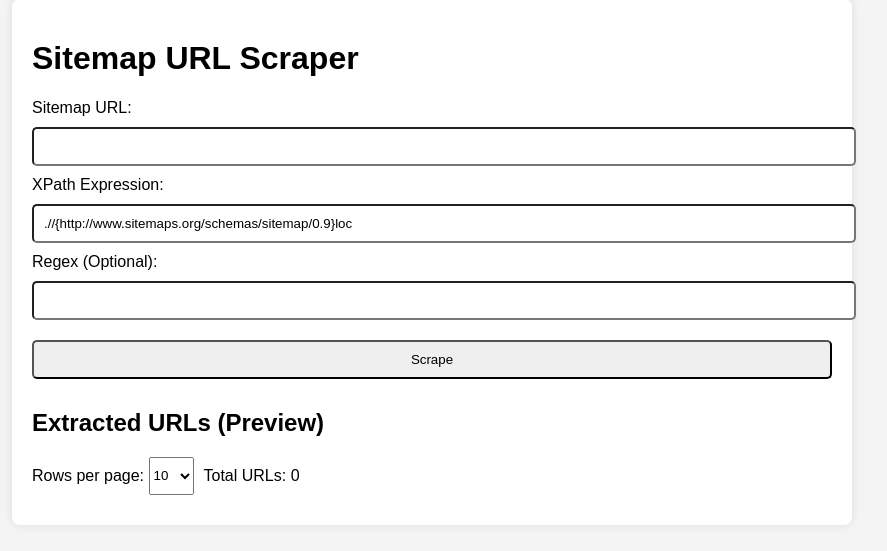
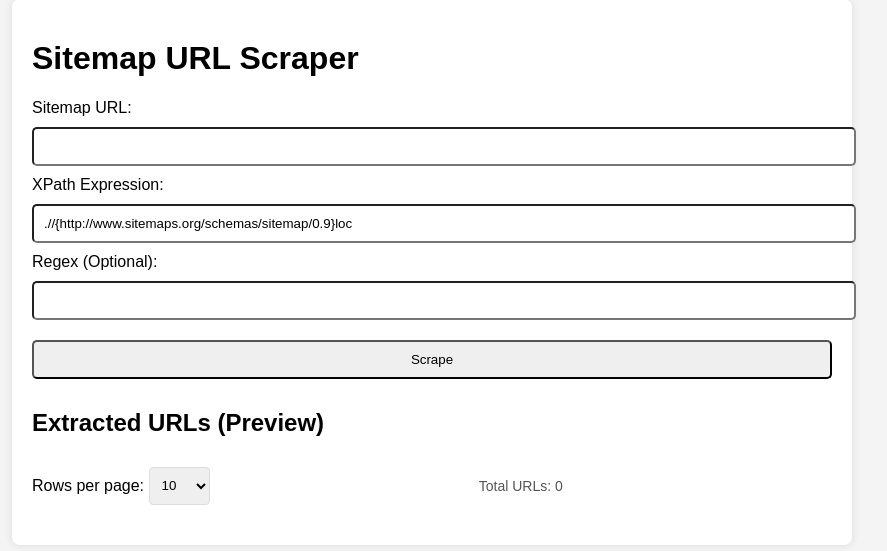
Before and after one commit to mateo1mc/XML-Scraper, a Flask app: page / in a window 1280 px wide. Shown: the part 21-572 px from the top of the page, without its empty margins (208-1095 px from the left). Run offline with Flask 3, Linux system fonts and the light colour scheme.

Commit message:
css updates

```diff
--- a/static/styles.css
+++ b/static/styles.css
@@ -20,12 +20,14 @@ input, button {
     width: 100%;
     border-radius: 5px;
 }
+
 /* Hide arrows in number input for Chrome, Safari, Edge, and Opera */
 input[type="number"]::-webkit-outer-spin-button,
 input[type="number"]::-webkit-inner-spin-button {
     -webkit-appearance: none;
     margin: 0;
 }
+
 /* Hide arrows for Firefox */
 input[type="number"] {
     -moz-appearance: textfield;
@@ -42,68 +44,88 @@ table, th, td {
     padding: 8px;
 }
 
+/* Pagination Controls Styling */
 #paginationControls {
     display: flex;
-    align-items: center; /* Center align items vertically */
-    gap: 10px; /* Space between elements */
-    margin-top: 10px; /* Spacing above the controls */
+    align-items: center; /* Align items vertically */
+    justify-content: space-between; /* Distribute space between child elements */
+    gap: 20px; /* Increased space between elements */
+    margin-top: 20px; /* Add spacing above pagination controls */
+    padding: 10px 0; /* Vertical padding for a cleaner layout */
 }
 
+/* Styling for the total count text */
+#totalCount {
+    font-size: 14px;
+    color: #555;
+    margin: auto; /* Push to the far right */
+}
+
+/* Pagination Container */
 #pagination {
     display: flex;
     align-items: center;
-    gap: 5px; /* Reduced gap for tighter spacing */
+    gap: 8px; /* Slightly wider gap between pagination buttons */
 }
 
-/* Adjusted size for pagination buttons */
+/* Pagination Button Styling */
 .pagination-btn {
-    padding: 0 10px; /* Horizontal padding */
-    height: 38px; /* Set the height to match dropdown */
-    border: 1px solid #007bff; /* Border matching the dropdown */
-    background-color: #007bff; /* Primary color */
-    color: #fff; /* Text color */
+    padding: 0 12px;
+    height: 38px;
+    border: 1px solid #007bff;
+    background-color: #007bff;
+    color: #fff;
     cursor: pointer;
-    border-radius: 4px; /* Slightly smaller border-radius */
-    transition: background-color 0.3s, transform 0.2s; /* Added transform for animation */
-    box-shadow: 0 1px 3px rgba(0, 0, 0, 0.2); /* Reduced shadow for a subtler effect */
+    border-radius: 4px;
+    transition: background-color 0.3s, transform 0.2s;
+    box-shadow: 0 1px 3px rgba(0, 0, 0, 0.2);
 }
 
 /* Hover and active states */
 .pagination-btn:hover {
-    background-color: #0056b3; /* Darker shade for hover */
-    transform: translateY(-1px); /* Slight lift effect */
+    background-color: #0056b3;
+    transform: translateY(-1px);
 }
 
 .pagination-btn.active {
-    background-color: #004494; /* Darker shade for the active button */
+    background-color: #004494;
     color: white;
     font-weight: bold;
-    box-shadow: 0 1px 5px rgba(0, 0, 0, 0.3); /* Stronger shadow for the active button */
+    box-shadow: 0 1px 5px rgba(0, 0, 0, 0.3);
 }
 
 .pagination-btn:disabled {
-    background-color: #e0e0e0; /* Grey background for disabled state */
-    color: #6c757d; /* Grey text */
+    background-color: #e0e0e0;
+    color: #6c757d;
     cursor: not-allowed;
-    box-shadow: none; /* Remove shadow for disabled state */
+    box-shadow: none;
 }
 
-/* Style for the input field */
+/* Page Input Styling */
 #pageInput {
-    width: 40px; /* Smaller width for the input */
-    padding: 6px; /* Adjust padding for consistency */
-    border: 1px solid #ddd; /* Light border */
-    border-radius: 4px; /* Rounded corners */
-    text-align: center; /* Center the text */
-    height: 38px; /* Match the height of buttons */
+    width: 40px;
+    padding: 6px;
+    border: 1px solid #ddd;
+    border-radius: 4px;
+    text-align: center;
+    height: 38px;
 }
 
 #pageInput:focus {
-    outline: none; /* Remove default outline */
-    border-color: #007bff; /* Highlight border on focus */
+    outline: none;
+    border-color: #007bff;
 }
 
-/* Style for the select element */
+/* Rows per Page Dropdown Styling */
 #rowsPerPage {
-    height: 38px; /* Match height with pagination buttons */
+    height: 38px;
+    padding: 0 8px;
+    border: 1px solid #ddd;
+    border-radius: 4px;
+    cursor: pointer;
 }
+
+#rowsPerPage:focus {
+    outline: none;
+    border-color: #007bff;
+}
```
